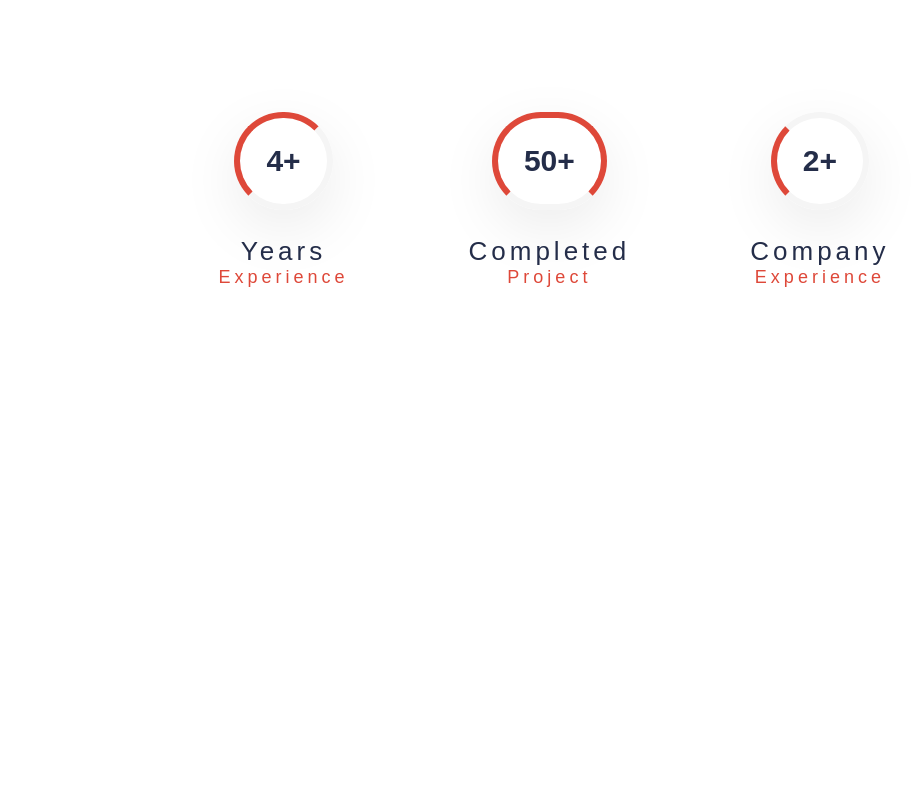
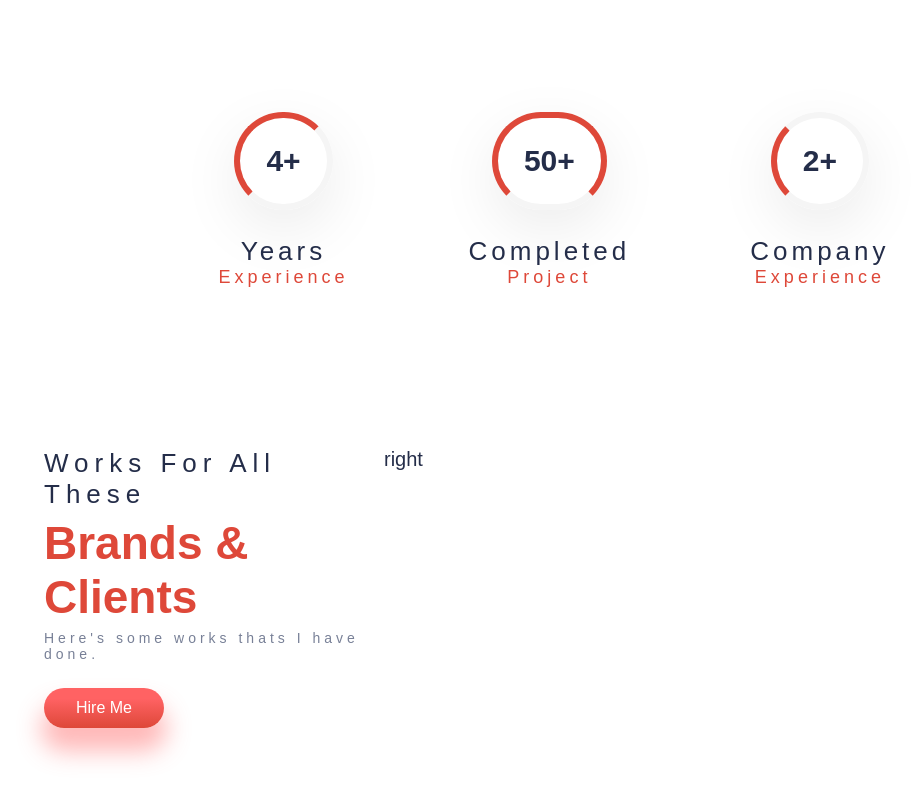
Before and after one commit to ahm-fahim/01_portfolio_with_react, a React (Create React App) app: page / in a window 1280 px wide. Shown: the part 1654-2454 px from the top of the page, without its empty margins (86-1003 px from the left). Before the commit the page ends 2112 px from the top, so only its background shows below. Built offline with nearby package versions, Linux system fonts and the light colour scheme.

Commit message:
works left section complete

```diff
--- a/src/App.js
+++ b/src/App.js
@@ -3,6 +3,7 @@ import Experience from "./components/Experience/Experience";
 import Intro from "./components/Intro/Intro";
 import Navber from "./components/Navber/Navber";
 import Services from "./components/Services/Services";
+import Works from "./components/Works/Works";
 
 function App() {
   return (
@@ -10,7 +11,8 @@ function App() {
       <Navber/>
       <Intro />
       <Services />
-      <Experience/>
+      <Experience />
+      <Works/>
     </div>
   );
 }
--- /dev/null
+++ b/src/components/Works/Works.css
@@ -0,0 +1,35 @@
+.works{
+    display: flex;
+    height: 90vh;
+    margin-top: 4rem;
+    padding: 0 3rem;
+}
+.w-left{
+    display: flex;
+    flex-direction: column;
+    flex: 1;
+    gap: 0.3rem;
+}
+.w-left>:nth-child(1){
+    font-size: 1.3rem;
+    letter-spacing: 0.3rem;
+}
+.w-left>:nth-child(2){
+    font-size: 2.3rem;
+    font-weight: bold;
+    color: var(--rose);
+}
+.w-left>:nth-child(3){
+    font-size: 0.7rem;
+    color: var(--gray);
+    letter-spacing: 0.2rem;
+}
+.w-btn{
+    width: 6rem;
+    height: 2rem;
+    margin-top: 1rem;
+}
+
+.w-right{
+    flex: 2;
+}
--- /dev/null
+++ b/src/components/Works/Works.jsx
@@ -0,0 +1,18 @@
+import React from "react";
+import "./Works.css";
+
+const Works = () => {
+    return (
+        <div className="works">
+            <div className="w-left">
+                <span>Works For All These</span>
+                <span>Brands & Clients</span>
+                <span>Here's some works thats I have done. </span>
+                <button className="button w-btn">Hire Me</button>
+            </div>
+            <div className="w-right">right</div>
+        </div>
+    );
+};
+
+export default Works;
```
